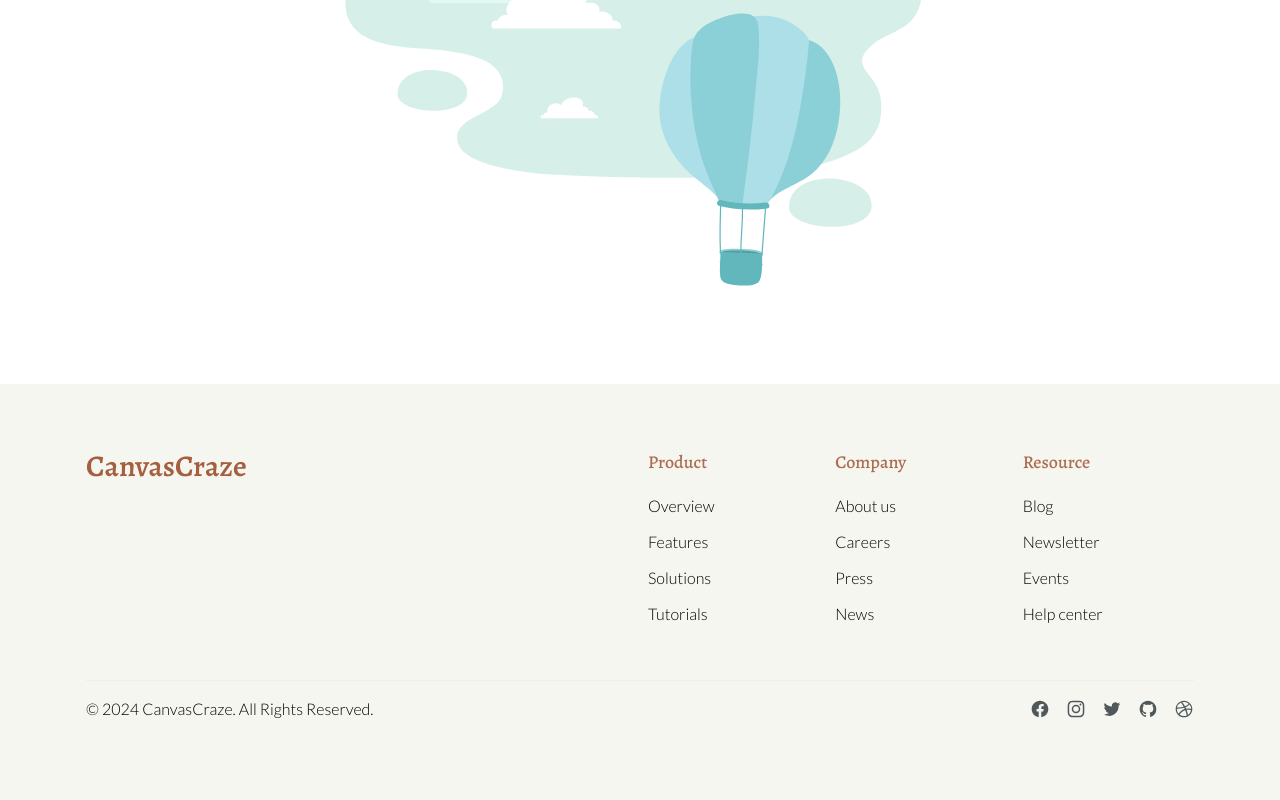
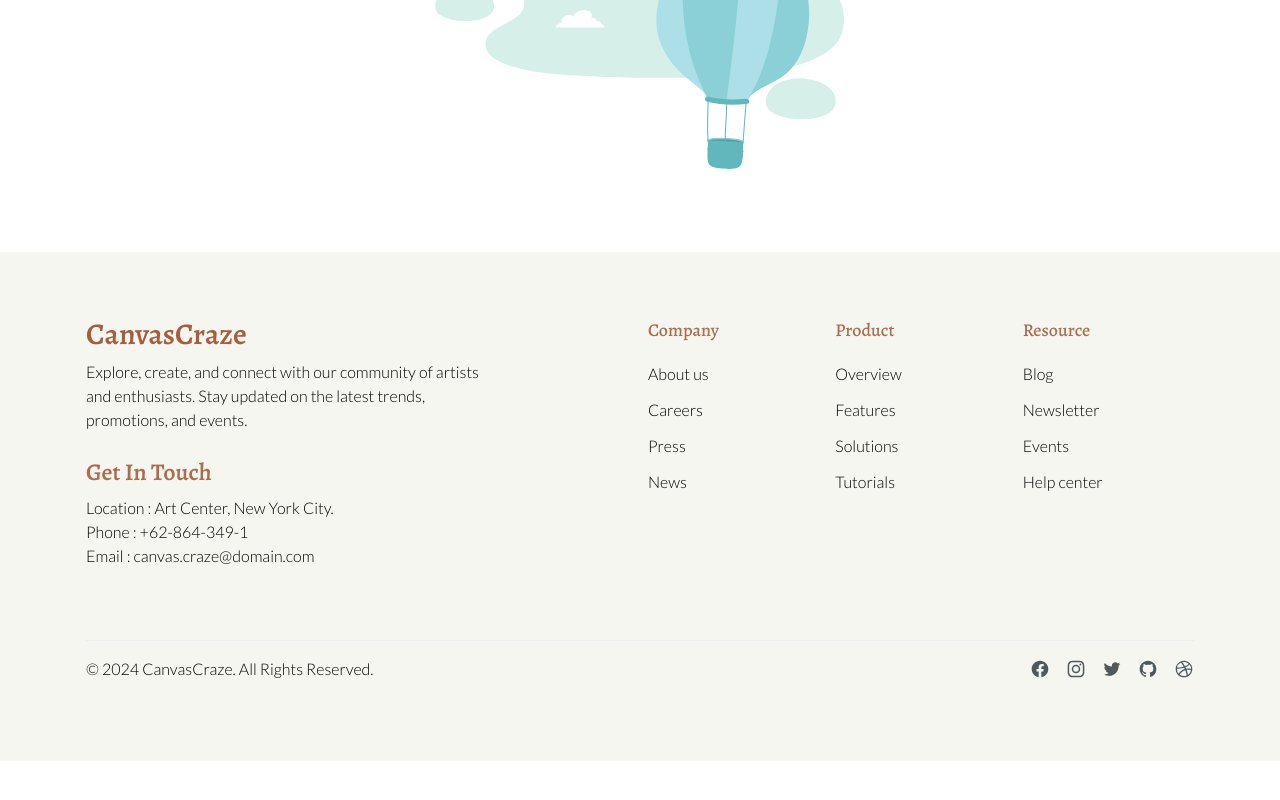
Before and after one commit to abunaim5/canvas-craze-client, a React (Vite) app: page / in a window 1280 px wide. Shown: the part 548-1348 px from the top of the page. After the commit the page ends 1309 px from the top, so only its background shows below. Built offline with nearby package versions, Linux system fonts and the light colour scheme; no server answers.

Commit message:
added sections descriptions, footer contact info and styles

```diff
--- a/src/Pages/ErrorPage/ErrorPage.jsx
+++ b/src/Pages/ErrorPage/ErrorPage.jsx
@@ -10,7 +10,8 @@ const ErrorPage = () => {
             <div>
                 <Lottie
                     animationData={error404}
-                    style={{height: 850}}
+                    // style={{height: 850}}
+                    className="h-[calc(100vh-82px)]"
                 ></Lottie>
             </div>
             <Footer></Footer>
--- a/src/components/Banner/Banner.jsx
+++ b/src/components/Banner/Banner.jsx
@@ -5,7 +5,7 @@ const Banner = () => {
     return (
         <div>
             <Carousel
-            // className="max-h-[calc(100vh-82px)] overflow-hidden"
+            className="h-[calc(100vh-82px)]"
             autoplay={true}
             loop={true}
             navigation={({ setActiveIndex, activeIndex, length }) => (
--- a/src/components/CraftCategories/CraftCategories.jsx
+++ b/src/components/CraftCategories/CraftCategories.jsx
@@ -39,6 +39,7 @@ const CraftCategories = () => {
         <div>
             <div className="text-center mb-16">
                 <h2 className="text-4xl font-semibold tracking-widest uppercase text-[#a55e3f] dark:text-[#C8CBD0]">Categories</h2>
+                <p className="dark:text-[#C8CBD0] mt-8 font-lato">Explore our diverse range of artistic categories, each designed to inspire and ignite your creativity. From the picturesque landscapes of landscape painting to the intimate portraits of portrait drawing, and the vibrant hues of watercolor painting to the timeless elegance of oil painting, our curated categories offer something for every artist and enthusiast.</p>
             </div>
             <div className="grid grid-cols-1 md:grid-cols-2 gap-6">
                 {
--- a/src/components/CraftItems/CraftItems.jsx
+++ b/src/components/CraftItems/CraftItems.jsx
@@ -15,6 +15,7 @@ const CraftItems = () => {
         <div>
             <div className="text-center mb-16">
                 <h1 className="text-4xl font-semibold tracking-widest uppercase text-[#a55e3f] dark:text-[#C8CBD0]">Art & Craft Items</h1>
+                <p className="dark:text-[#C8CBD0] mt-8 font-lato">Dive into a world of creativity and expression with our curated selection of art and craft items. From high-quality paints and brushes to sketchbooks, canvases, and crafting essentials, we offer everything you need to unleash your imagination and bring your artistic visions to life.</p>
             </div>
             <div className="grid grid-cols-1 md:grid-cols-2 lg:grid-cols-3 gap-6">
                 {
--- a/src/components/Footer/Footer.jsx
+++ b/src/components/Footer/Footer.jsx
@@ -2,12 +2,12 @@ import { Typography } from "@material-tailwind/react";
 
 const LINKS = [
     {
+        title: "Company",
+        items: ["About us", "Careers", "Press", "News"],
+    },
+    {
         title: "Product",
         items: ["Overview", "Features", "Solutions", "Tutorials"],
-    },
-    {
-        title: "Company",
-        items: ["About us", "Careers", "Press", "News"],
     },
     {
         title: "Resource",
@@ -23,9 +23,18 @@ const Footer = () => {
             <footer className="relative w-full">
                 <div className="mx-auto w-full max-w-screen-xl py-16 px-4">
                     <div className="grid grid-cols-1 justify-between gap-4 md:grid-cols-2">
-                        <Typography className="mb-6 font-alegreya text-3xl font-semibold text-[#a55e3f]">
-                            CanvasCraze
-                        </Typography>
+                        <div className="mb-6">
+                            <Typography className="mb-2 font-alegreya text-3xl font-semibold text-[#a55e3f]">
+                                CanvasCraze
+                            </Typography>
+                            <p className="font-light text-base font-lato text-[#000000] mb-6 max-w-[410px]">Explore, create, and connect with our community of artists and enthusiasts. Stay updated on the latest trends, promotions, and events.</p>
+                            <div className="font-lato font-light text-base text-[#000000]">
+                                <h2 className="text-2xl font-semibold text-[#a55e3f] font-alegreya mb-2 opacity-90">Get In Touch</h2>
+                                <p className="">Location : Art Center, New York City.</p>
+                                <p className="">Phone : +62-864-349-1</p>
+                                <p className="">Email : canvas.craze@domain.com</p>
+                            </div>
+                        </div>
                         <div className="grid grid-cols-3 justify-between gap-4">
                             {LINKS.map(({ title, items }) => (
                                 <ul key={title}>
--- a/src/components/Header/Header.jsx
+++ b/src/components/Header/Header.jsx
@@ -266,8 +266,8 @@ function NavListMenu() {
     );
 }
 
-function NavList({user}) {
-    // const {user} = useContext(AuthContext);
+function NavList() {
+    const {user} = useContext(AuthContext);
     // console.log(currentUser)
 
     const links = <>
@@ -306,7 +306,7 @@ const Header = () => {
                 <div className="flex items-center justify-between text-blue-gray-900">
                     <Link to='/'><h1 className="mr-4 cursor-pointer py-1.5 lg:ml-2 text-2xl md:text-3xl font-semibold text-[#a55e3f] dark:text-[#C8CBD0]">CanvasCraze</h1></Link>
                     <div className="hidden lg:block">
-                        <NavList user={user} />
+                        <NavList />
                     </div>
                     <div className="flex items-center gap-2">
                         <div>
@@ -358,8 +358,5 @@ ProfileMenu.propTypes = {
     user: PropTypes.object.isRequired,
     logOutUser: PropTypes.func.isRequired,
 }
-NavList.propTypes = {
-    user: PropTypes.object.isRequired,
-}
 
 export default Header;
```
